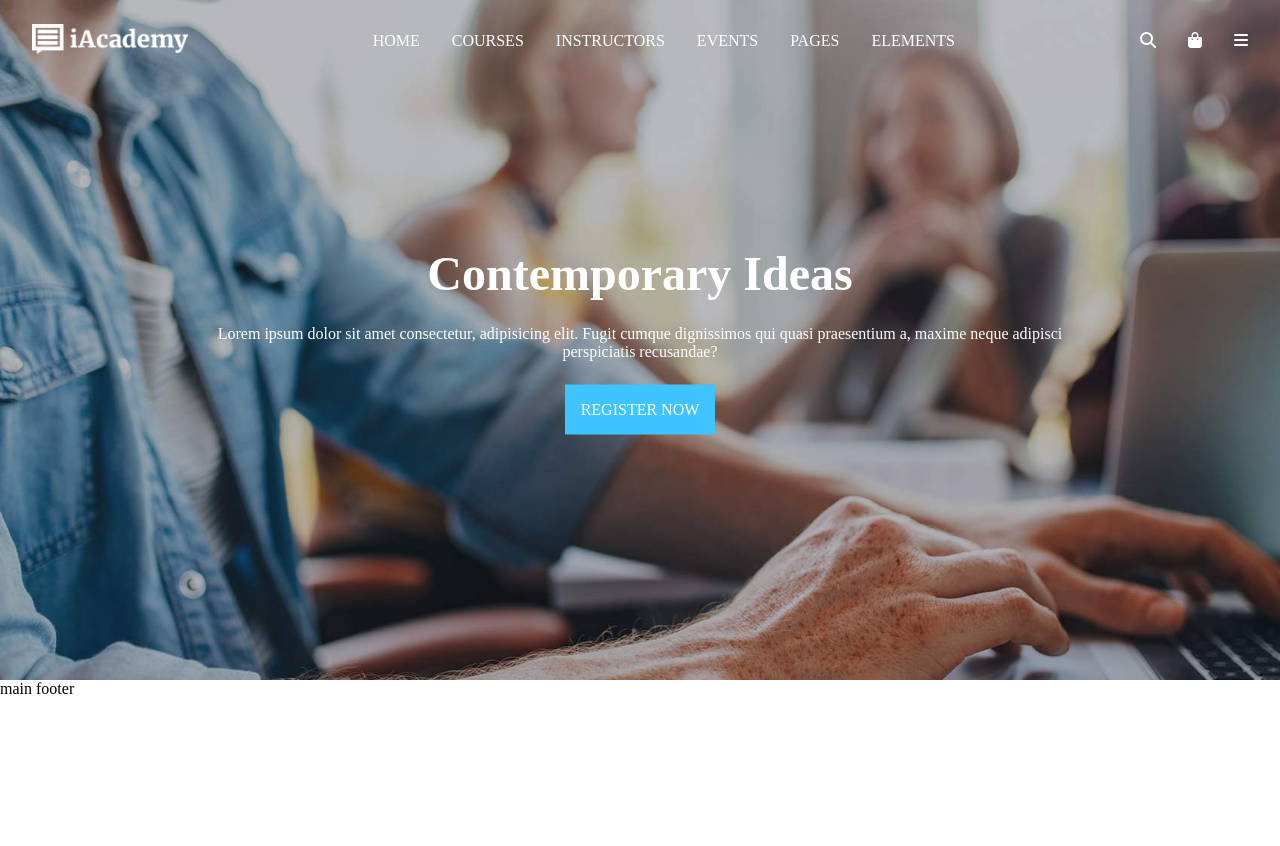
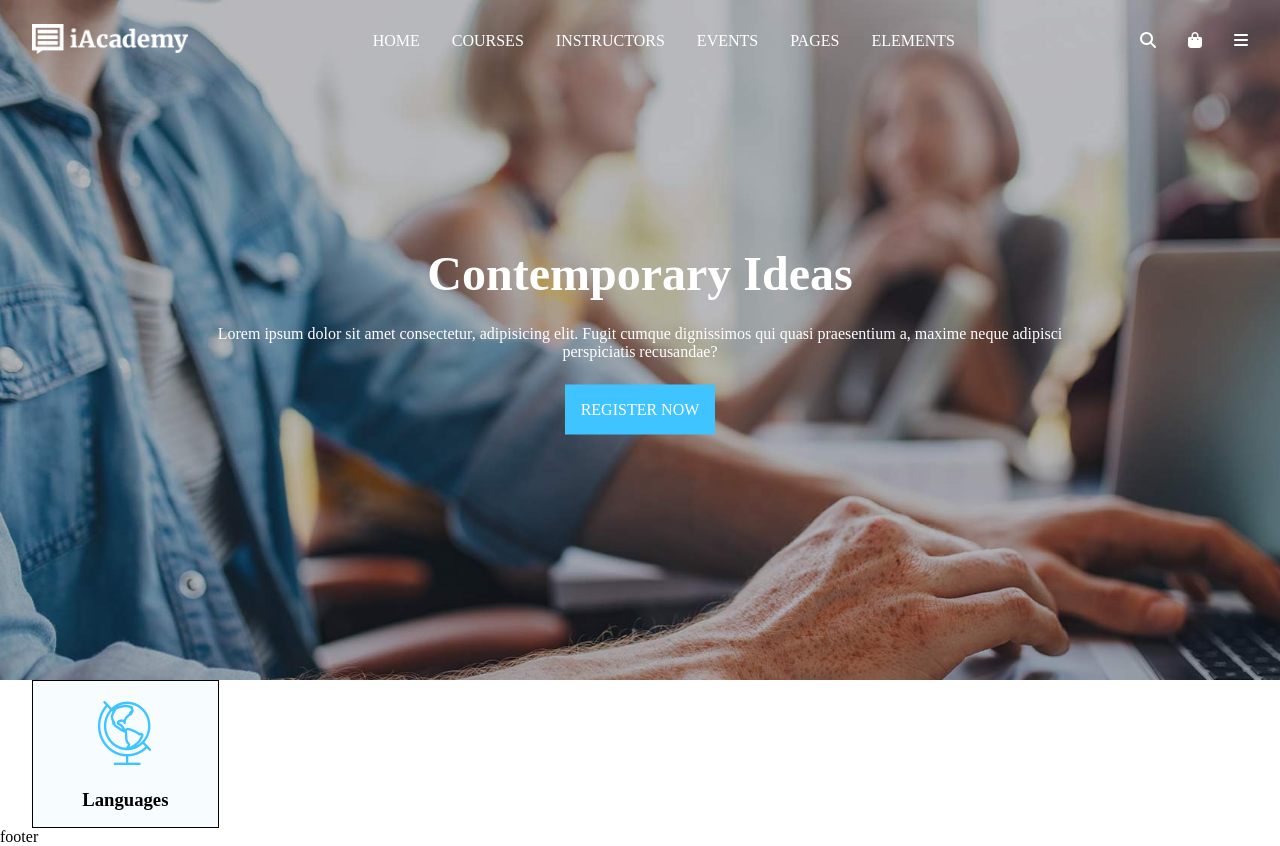
Before and after one commit to alessiavozzo/proj-html-vuejs, a Vue app: page / in a window 1280 px wide. Before the commit the page ends 800 px from the top, so only its background shows below. Built offline with nearby package versions, Linux system fonts and the light colour scheme.

Commit message:
add section subjects + static subject card

```diff
--- a/src/components/AppMain.vue
+++ b/src/components/AppMain.vue
@@ -5,8 +5,31 @@ export default {
 </script>
 
 <template>
-    main
+    <main id="site_main">
+
+        <section id="subjects">
+            <div class="container">
+                <div class="row">
+                    <div class="card d-flex col-2">
+                        <img src="/img/h5-custom-icon-1.png" alt="subject-icon">
+                        <h3>Languages</h3>
+                    </div>
+
+                </div>
+            </div>
+        </section>
+
+    </main>
 </template>
 
 
-<style scoped></style>
+<style scoped>
+.card {
+    border: 1px solid black;
+    padding: 1rem;
+    align-items: center;
+    flex-direction: column;
+    gap: 1.5rem;
+    background-color: var(--academy-subject);
+}
+</style>
--- a/src/style.css
+++ b/src/style.css
@@ -10,7 +10,7 @@
     --academy-lighter: #FFFFFF;
     --academy-darker: #000000;
     --academy-primary: #40C4FF;
-
+    --academy-subject: #F7FDFF;
 }
 
 
@@ -19,6 +19,12 @@
 .container {
     width: 95%;
     margin: 0 auto;
+}
+
+.row {
+    display: flex;
+    flex-wrap: wrap;
+    gap: 1rem;
 }
 
 a {
@@ -40,3 +46,15 @@ a {
     list-style: none;
     display: flex;
 }
+
+.col-4 {
+    width: calc((100% / 12) * 4 - 1rem);
+}
+
+.col-3 {
+    width: calc((100% / 12) * 3 - 1rem);
+}
+
+.col-2 {
+    width: calc((100% / 12) * 2 - 1rem);
+}
```
